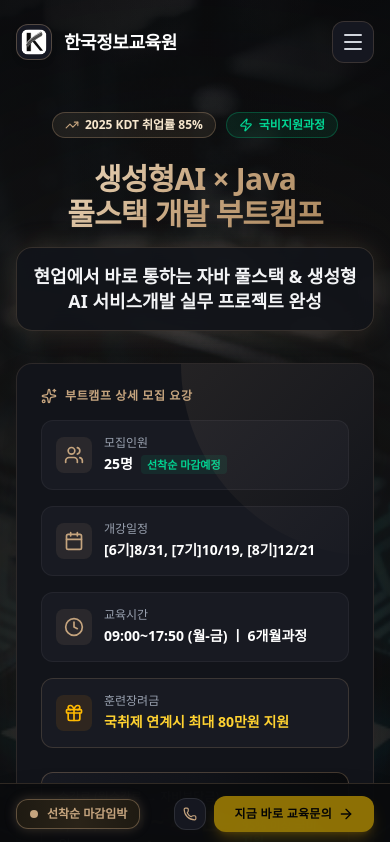
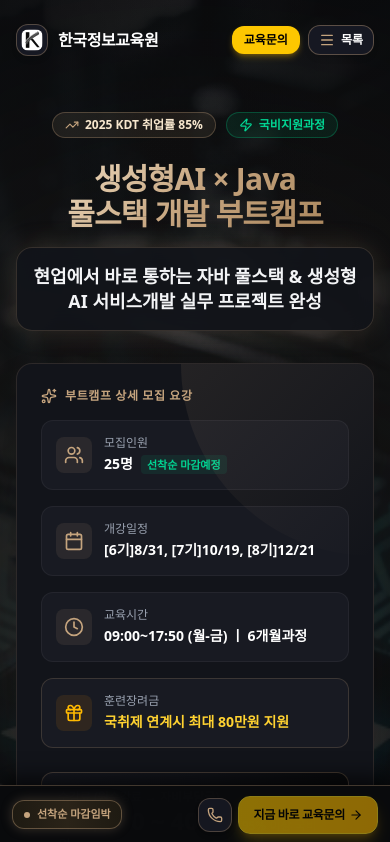
Before and after one commit to dvdkkk/kitedu-test, a React (Vite) app: page / in a window 390 px wide. Shown: the top 842 px of the page. Built offline with nearby package versions, Linux system fonts and the light colour scheme.

Commit message:
style: improve mobile responsive layout and safe-area
- Add viewport-fit=cover for proper notch handling
- Refine Navbar spacing for smaller screens
- Update StickyBottomBar with dynamic safe-area padding and improved layout constraints

```diff
--- a/index.html
+++ b/index.html
@@ -2,7 +2,7 @@
 <html lang="en">
   <head>
     <meta charset="UTF-8" />
-    <meta name="viewport" content="width=device-width, initial-scale=1.0" />
+    <meta name="viewport" content="width=device-width, initial-scale=1.0, viewport-fit=cover" />
     <meta name="referrer" content="no-referrer" />
     <title>My Google AI Studio App</title>
   </head>
--- a/src/App.tsx
+++ b/src/App.tsx
@@ -46,7 +46,7 @@ export default function App() {
       />
 
       {/* Main Page Sections */}
-      <main className="flex-1">
+      <main className="flex-1 pb-20 sm:pb-24">
         {/* SECTION 1: Hero Header & Main Info Card */}
         <HeroSection
           onOpenApplication={handleOpenApplication}
--- a/src/components/Navbar.tsx
+++ b/src/components/Navbar.tsx
@@ -48,11 +48,11 @@ export const Navbar: React.FC<NavbarProps> = ({ onOpenApplication, onOpenCalcula
     >
       <div className="max-w-7xl mx-auto px-4 sm:px-6 lg:px-8 flex items-center justify-between">
         {/* Logo & Brand Identity */}
-        <a href="#hero" className="flex items-center gap-3 group py-1 transition-all">
-          <div className="w-9 h-9 sm:w-10 sm:h-10 rounded-xl bg-[#161822] border border-[#c5a47e]/35 p-1 flex items-center justify-center shadow-md group-hover:border-[#c5a47e] group-hover:scale-105 transition-all">
+        <a href="#hero" className="flex items-center gap-2.5 sm:gap-3 group py-1 transition-all">
+          <div className="w-8 h-8 sm:w-10 sm:h-10 rounded-xl bg-[#161822] border border-[#c5a47e]/35 p-1 flex items-center justify-center shadow-md group-hover:border-[#c5a47e] group-hover:scale-105 transition-all shrink-0">
             <KLogoIcon className="w-full h-full rounded-lg" />
           </div>
-          <span className="font-black text-lg sm:text-xl tracking-tight text-white group-hover:text-[#c5a47e] transition-colors leading-none">
+          <span className="font-black text-base sm:text-xl tracking-tight text-white group-hover:text-[#c5a47e] transition-colors leading-none whitespace-nowrap">
             한국정보교육원
           </span>
         </a>
@@ -71,7 +71,7 @@ export const Navbar: React.FC<NavbarProps> = ({ onOpenApplication, onOpenCalcula
           ))}
         </nav>
 
-        {/* Action Buttons */}
+        {/* Desktop Action Buttons */}
         <div className="hidden sm:flex items-center gap-3">
           <a
             href="tel:1800-5027"
@@ -92,14 +92,33 @@ export const Navbar: React.FC<NavbarProps> = ({ onOpenApplication, onOpenCalcula
           </button>
         </div>
 
-        {/* Mobile Hamburger Button */}
-        <button
-          onClick={() => setMobileMenuOpen(!mobileMenuOpen)}
-          className="lg:hidden p-2 rounded-xl bg-[#151720] border border-[#c5a47e]/20 text-gray-300 hover:text-white"
-          aria-label="Toggle Navigation Menu"
-        >
-          {mobileMenuOpen ? <X className="w-6 h-6" /> : <Menu className="w-6 h-6" />}
-        </button>
+        {/* Mobile Action Controls (Education Inquiry + '목록' Menu Toggle) */}
+        <div className="flex items-center gap-2 lg:hidden">
+          <button
+            onClick={onOpenApplication}
+            className="px-3 py-1.5 rounded-xl bg-yellow-400 hover:bg-yellow-300 text-black font-extrabold text-xs flex items-center gap-1 shadow-md shadow-yellow-500/30 active:scale-95 transition-all whitespace-nowrap"
+          >
+            <span>교육문의</span>
+          </button>
+
+          <button
+            onClick={() => setMobileMenuOpen(!mobileMenuOpen)}
+            className="px-2.5 py-1.5 rounded-xl bg-[#161822] border border-[#c5a47e]/40 text-[#f7e7ce] hover:text-white hover:border-[#c5a47e] flex items-center gap-1.5 shadow-md active:scale-95 transition-all"
+            aria-label="Toggle Navigation Menu"
+          >
+            {mobileMenuOpen ? (
+              <>
+                <X className="w-4 h-4 text-yellow-400" />
+                <span className="text-xs font-black text-white">닫기</span>
+              </>
+            ) : (
+              <>
+                <Menu className="w-4 h-4 text-[#c5a47e]" />
+                <span className="text-xs font-black text-white">목록</span>
+              </>
+            )}
+          </button>
+        </div>
       </div>
 
       {/* Mobile Drawer Menu */}
--- a/src/components/StickyBottomBar.tsx
+++ b/src/components/StickyBottomBar.tsx
@@ -11,21 +11,21 @@ export const StickyBottomBar: React.FC<StickyBottomBarProps> = ({
   onOpenCalculator
 }) => {
   return (
-    <div className="fixed bottom-0 left-0 right-0 z-30 bg-[#0a0b0d]/95 backdrop-blur-xl border-t border-[#c5a47e]/20 py-3 px-4 shadow-2xl">
-      <div className="max-w-7xl mx-auto flex items-center justify-between gap-4">
-        {/* Info & Seat Badge & Pricing summary */}
-        <div className="flex items-center gap-3 text-xs">
-          <div className="flex items-center gap-2 px-3 py-1.5 rounded-xl bg-gradient-to-r from-[#1e1a12] via-[#2a2318] to-[#1e1a12] border border-[#c5a47e]/40 shadow-[0_0_12px_rgba(197,164,126,0.25)]">
-            <span className="relative flex h-2.5 w-2.5 items-center justify-center shrink-0">
+    <div className="fixed bottom-0 left-0 right-0 z-50 bg-[#0a0b0d]/98 backdrop-blur-xl border-t border-[#c5a47e]/30 pt-2.5 pb-[calc(0.65rem+env(safe-area-inset-bottom,0px))] px-3 sm:px-4 shadow-[0_-5px_25px_rgba(0,0,0,0.8)]">
+      <div className="max-w-7xl mx-auto flex items-center justify-between gap-2 sm:gap-4">
+        {/* Info & Seat Badge */}
+        <div className="flex items-center gap-2 text-xs shrink-0">
+          <div className="flex items-center gap-1.5 px-2.5 py-1.5 rounded-xl bg-gradient-to-r from-[#1e1a12] via-[#2a2318] to-[#1e1a12] border border-[#c5a47e]/40 shadow-[0_0_12px_rgba(197,164,126,0.25)]">
+            <span className="relative flex h-2 w-2 items-center justify-center shrink-0">
               <span className="animate-ping absolute inline-flex h-full w-full rounded-full bg-[#c5a47e] opacity-75"></span>
-              <span className="relative inline-flex rounded-full h-2 w-2 bg-[#c5a47e]"></span>
+              <span className="relative inline-flex rounded-full h-1.5 w-1.5 bg-[#c5a47e]"></span>
             </span>
-            <span className="text-[#c5a47e] font-extrabold shrink-0">
+            <span className="text-[#c5a47e] text-[11px] sm:text-xs font-extrabold shrink-0 whitespace-nowrap">
               선착순 마감임박
             </span>
           </div>
 
-          <span className="hidden sm:inline-block text-gray-300 font-semibold">
+          <span className="hidden md:inline-block text-gray-300 font-semibold">
             <strong className="inline-flex items-center gap-1.5 text-[#f7e7ce] font-extrabold bg-gradient-to-r from-[#ffe8c6] via-[#c5a47e] to-[#ffe8c6] bg-clip-text text-transparent animate-pulse drop-shadow-[0_0_10px_rgba(197,164,126,0.8)]">
               <Sparkles className="w-3.5 h-3.5 text-yellow-400 animate-bounce shrink-0" />
               국취제 연계시 매월 최대 80만원씩 지원
@@ -34,23 +34,22 @@ export const StickyBottomBar: React.FC<StickyBottomBarProps> = ({
         </div>
 
         {/* Action Buttons */}
-        <div className="flex items-center gap-2">
-
-
+        <div className="flex items-center gap-1.5 sm:gap-2 shrink-0">
           <a
             href="tel:1800-5027"
-            className="p-2 sm:px-3 sm:py-2 rounded-xl bg-[#151720] text-gray-300 hover:text-white border border-white/10 text-xs font-semibold flex items-center gap-1"
+            className="p-2 sm:px-3 sm:py-2 rounded-xl bg-[#151720] text-gray-300 hover:text-white border border-[#c5a47e]/30 text-xs font-semibold flex items-center gap-1 shadow-md active:scale-95 transition-all"
+            title="전화상담 1800-5027"
           >
-            <Phone className="w-3.5 h-3.5 text-[#c5a47e]" />
+            <Phone className="w-4 h-4 text-[#c5a47e]" />
             <span className="hidden sm:inline">1800-5027</span>
           </a>
 
           <button
             onClick={onOpenApplication}
-            className="px-5 py-2.5 rounded-xl bg-yellow-400 hover:bg-yellow-300 text-black font-extrabold text-xs sm:text-sm tracking-wide shadow-lg shadow-yellow-500/40 flex items-center gap-1.5 active:scale-95 transition-all whitespace-nowrap animate-pulse hover:animate-none shadow-[0_0_20px_rgba(250,204,21,0.6)]"
+            className="px-3.5 sm:px-5 py-2.5 rounded-xl bg-gradient-to-r from-yellow-400 to-amber-400 hover:from-yellow-300 hover:to-amber-300 text-black font-black text-xs sm:text-sm tracking-tight shadow-lg shadow-yellow-500/40 flex items-center gap-1 sm:gap-1.5 active:scale-95 transition-all whitespace-nowrap animate-pulse hover:animate-none border border-yellow-300"
           >
             <span>지금 바로 교육문의</span>
-            <ArrowRight className="w-4 h-4" />
+            <ArrowRight className="w-3.5 h-3.5 sm:w-4 sm:h-4 shrink-0" />
           </button>
         </div>
       </div>
```
